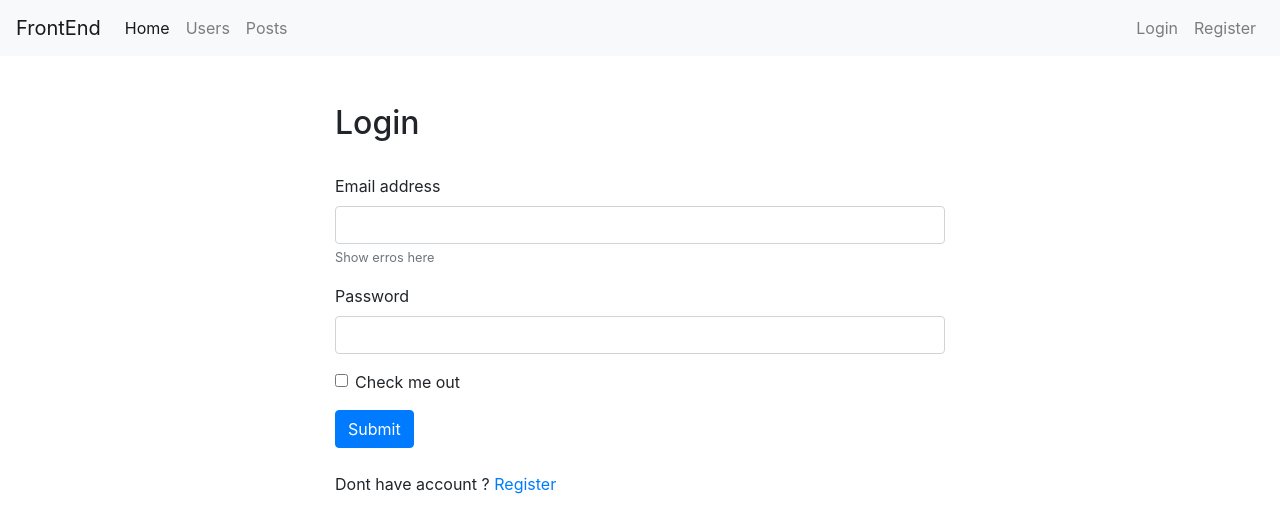
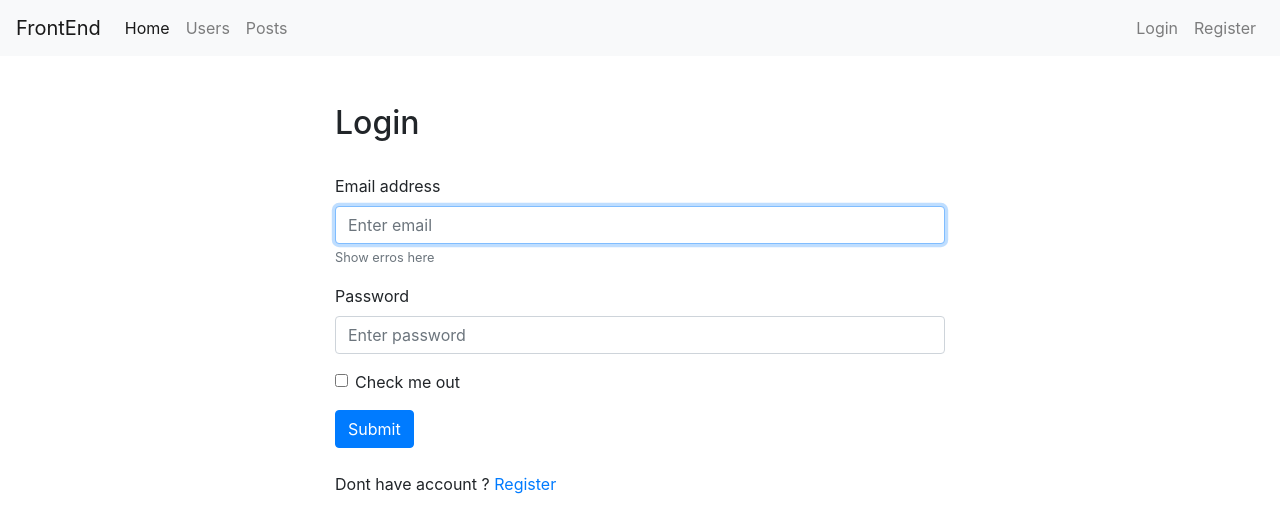
Before and after one commit to GadsDev/Laravel-Nuxt-Project, a Nuxt app in the folder frontend/: page /login in a window 1280 px wide. Shown: the top 532 px of the page. Built offline with nearby package versions, Linux system fonts and the light colour scheme.

Commit message:
Implement Login

```diff
--- a/frontend/nuxt.config.js
+++ b/frontend/nuxt.config.js
@@ -67,12 +67,28 @@ export default {
   modules: [
     // Doc: https://axios.nuxtjs.org/usage
     '@nuxtjs/axios',
+    '@nuxtjs/auth'
   ],
   /*
   ** Axios module configuration
   ** See https://axios.nuxtjs.org/options
   */
-  axios: {},
+  axios: {
+    baseURL: 'http://localhost:8000/api'
+  },
+
+  auth: {
+    strategies: {
+      local: {
+        endpoints: {
+          login: { url: 'login', method: 'post', propertyName: 'meta.token'},
+          logout: { url: 'logout', method: 'post' },
+          user: { url: 'user', method: 'get', data: 'meta.token'}
+        }
+      }
+    }
+  },
+
   /*
   ** Build configuration
   ** See https://nuxtjs.org/api/configuration-build/
--- a/frontend/package.json
+++ b/frontend/package.json
@@ -10,7 +10,8 @@
     "serve": "nuxt serve"
   },
   "dependencies": {
-    "@nuxtjs/axios": "^5.11.0",
+    "@nuxtjs/auth": "^4.9.1",
+    "@nuxtjs/axios": "^5.12.0",
     "nuxt": "^2.13.0"
   },
   "devDependencies": {}
--- a/frontend/pages/login.vue
+++ b/frontend/pages/login.vue
@@ -2,30 +2,33 @@
   <div class="container col-md-6 mt-5">
     <h2>Login</h2>
     <br>
-    <form>
+    <form @submit.prevent="submit">
       <div class="form-group">
-        <label for="exampleInputEmail1">Email address</label>
+        <label>Email address</label>
         <input
+          v-model="form.email"
           type="email"
           class="form-control"
-          id="exampleInputEmail1"
           aria-describedby="emailHelp"
+          placeholder="Enter email"
+          autofocus
         />
         <small id="emailHelp" class="form-text text-muted"
           >Show erros here</small
         >
       </div>
       <div class="form-group">
-        <label for="exampleInputPassword1">Password</label>
+        <label>Password</label>
         <input
+          v-model="form.password"
+          placeholder="Enter password"
           type="password"
           class="form-control"
-          id="exampleInputPassword1"
         />
       </div>
       <div class="form-group form-check">
-        <input type="checkbox" class="form-check-input" id="exampleCheck1" />
-        <label class="form-check-label" for="exampleCheck1">Check me out</label>
+        <input type="checkbox" class="form-check-input"/>
+        <label class="form-check-label">Check me out</label>
       </div>
       <button type="submit" class="btn btn-primary">Submit</button>
     </form>
@@ -35,7 +38,27 @@
 </template>
 
 <script>
-export default {};
+export default {
+  data(){
+    return {
+      form: {
+        email: '',
+        password: ''
+      }
+    }
+  },
+  methods: {
+    async submit(){
+      // const response = await this.$axios.$post('http://localhost:8000/api/login', this.form)
+      // console.log("response", response);
+      const response = await this.$auth.loginWith("local", {
+        data: this.form
+      })
+      console.log("response", response);
+      this.$router.push('/')
+    }
+  }
+};
 </script>
 
 <style></style>
```
